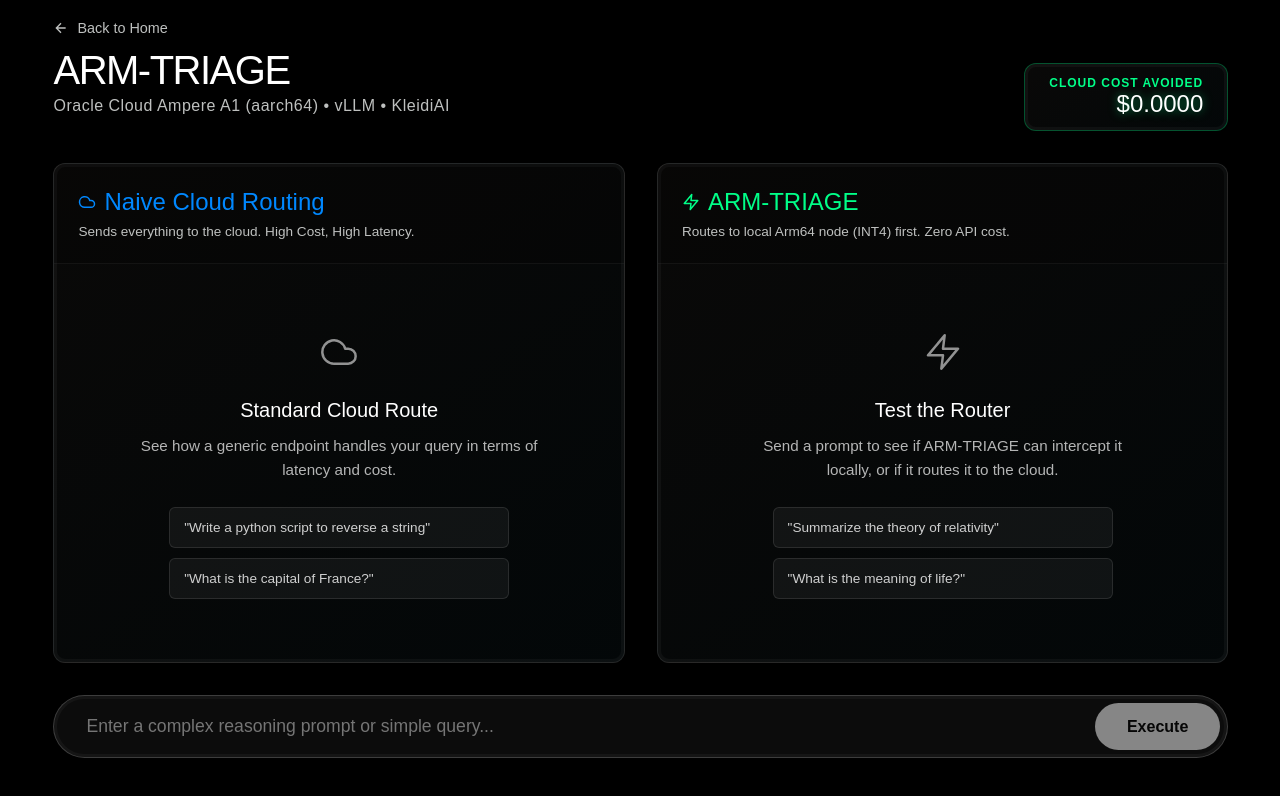
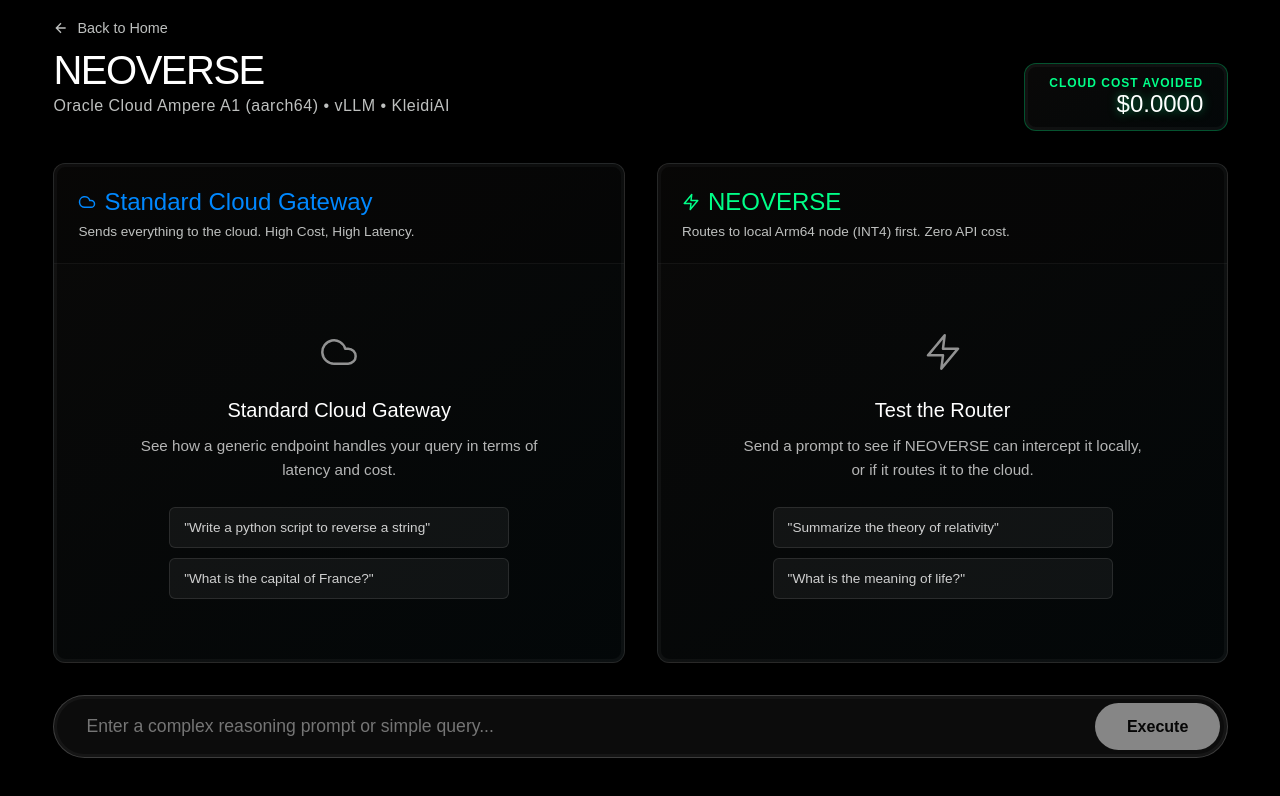
Before and after one commit to HillaryIkhais/NEOVERSE, a React app in the folder frontend/: page / in a window 1280 px wide. Both pictures are taken after a click on the button "Enter Dashboard". Shown: the top 796 px of the page. Built offline with nearby package versions, Linux system fonts and the light colour scheme; the HTML template or start-up script is replaced by a standard one.

Commit message:
rebrand: Rename project to NEOVERSE and update UI terminology

```diff
--- a/frontend/src/Dashboard.jsx
+++ b/frontend/src/Dashboard.jsx
@@ -88,7 +88,7 @@
       console.error(error)
       const errorMsg = {
         role: 'assistant',
-        content: 'Connection to ARM-TRIAGE API failed. Ensure the server is running.',
+        content: 'Connection to NEOVERSE API failed. Ensure the server is running.',
         meta: 'SYSTEM ERROR',
         badgeClass: 'fallback',
         badgeText: 'ERROR',
@@ -111,7 +111,7 @@
             </svg>
             Back to Home
           </button>
-          <h1 className="dash-brand-title">ARM-TRIAGE</h1>
+          <h1 className="dash-brand-title">NEOVERSE</h1>
           <p className="dash-brand-subtitle">Oracle Cloud Ampere A1 (aarch64) • vLLM • KleidiAI</p>
         </div>
 
@@ -127,7 +127,7 @@
           <div className="panel-header naive-header">
             <h2 style={{ display: 'flex', alignItems: 'center', gap: '8px' }}>
               <svg width="18" height="18" viewBox="0 0 24 24" fill="none" stroke="currentColor" strokeWidth="2" strokeLinecap="round" strokeLinejoin="round"><path d="M17.5 19H9a7 7 0 1 1 6.71-9h1.79a4.5 4.5 0 1 1 0 9Z"/></svg>
-              Naive Cloud Routing
+              Standard Cloud Gateway
             </h2>
             <p className="panel-subtitle">Sends everything to the cloud. High Cost, High Latency.</p>
           </div>
@@ -138,7 +138,7 @@
                 <div className="empty-state-icon">
                   <svg width="40" height="40" viewBox="0 0 24 24" fill="none" stroke="currentColor" strokeWidth="1.5" strokeLinecap="round" strokeLinejoin="round"><path d="M17.5 19H9a7 7 0 1 1 6.71-9h1.79a4.5 4.5 0 1 1 0 9Z"/></svg>
                 </div>
-                <h3>Standard Cloud Route</h3>
+                <h3>Standard Cloud Gateway</h3>
                 <p>See how a generic endpoint handles your query in terms of latency and cost.</p>
                 <div className="suggested-prompts">
                   <button className="suggested-btn" onClick={() => setPrompt('Write a python script to reverse a string')}>
@@ -170,7 +170,7 @@
           <div className="panel-header triage-header">
             <h2 style={{ display: 'flex', alignItems: 'center', gap: '8px' }}>
               <svg width="18" height="18" viewBox="0 0 24 24" fill="none" stroke="currentColor" strokeWidth="2" strokeLinecap="round" strokeLinejoin="round"><path d="M13 2L3 14h9l-1 8 10-12h-9l1-8z"/></svg>
-              ARM-TRIAGE
+              NEOVERSE
             </h2>
             <p className="panel-subtitle">Routes to local Arm64 node (INT4) first. Zero API cost.</p>
           </div>
@@ -182,7 +182,7 @@
                   <svg width="40" height="40" viewBox="0 0 24 24" fill="none" stroke="currentColor" strokeWidth="1.5" strokeLinecap="round" strokeLinejoin="round"><path d="M13 2L3 14h9l-1 8 10-12h-9l1-8z"/></svg>
                 </div>
                 <h3>Test the Router</h3>
-                <p>Send a prompt to see if ARM-TRIAGE can intercept it locally, or if it routes it to the cloud.</p>
+                <p>Send a prompt to see if NEOVERSE can intercept it locally, or if it routes it to the cloud.</p>
                 <div className="suggested-prompts">
                   <button className="suggested-btn" onClick={() => setPrompt('Summarize the theory of relativity')}>
                     "Summarize the theory of relativity"
--- a/frontend/src/Landing.jsx
+++ b/frontend/src/Landing.jsx
@@ -14,7 +14,7 @@
         </nav>
 
         <div className="time-panel">
-          <span className="label">ARM-TRIAGE</span>
+          <span className="label">NEOVERSE</span>
           <span className="value">Oracle Cloud Ampere A1</span>
         </div>
       </header>
@@ -28,7 +28,7 @@
           </h1>
           <p className="hero-copy anim-fade-up" style={{ animationDelay: '800ms' }}>
             Your inference queries are scattered across expensive endpoints.<br/>
-            ARM-TRIAGE routes them locally to Arm64 first, so every<br/>
+            NEOVERSE routes them locally to Arm64 first, so every<br/>
             decision is backed by efficiency you actually trust.
           </p>
           <button className="primary-cta anim-fade-up" style={{ animationDelay: '1000ms' }} onClick={onEnter}>
```
Also changed, not shown: 2 other files (tests, documents, lock files or other folders).
